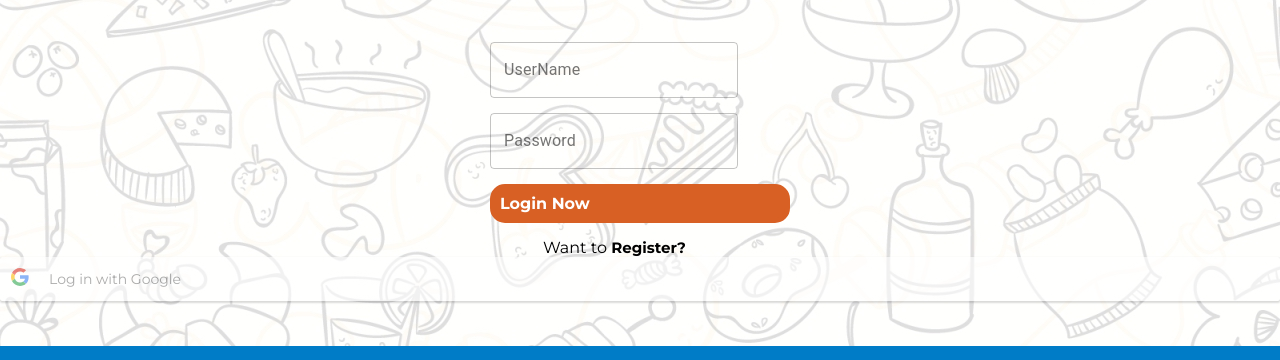
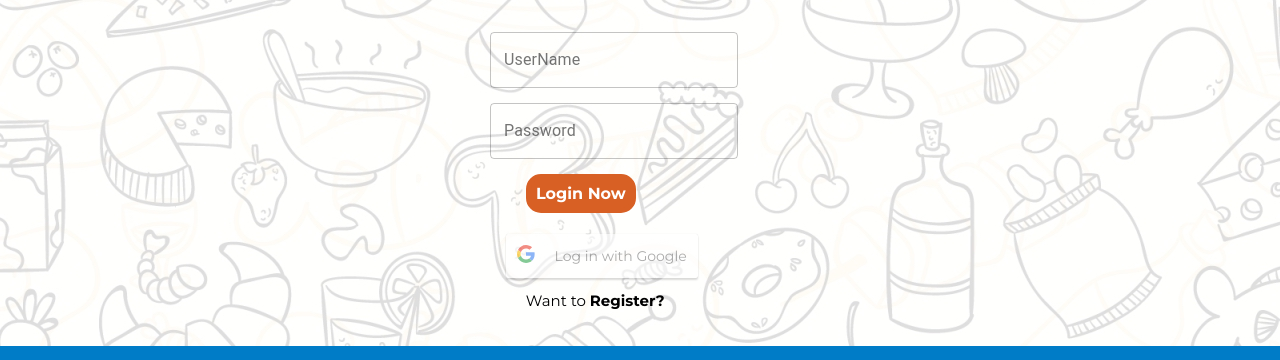
Before and after one commit to yalisofer94/BiteMe-ClientSide, a React app in the folder biteme-client/: page / in a window 1280 px wide. Shown: the part 362-722 px from the top of the page. Built offline with nearby package versions, Linux system fonts and the light colour scheme; no server answers; what google-maps-react would draw is missing.

Commit message:
better login view

```diff
--- a/biteme-client/src/Components/App.css
+++ b/biteme-client/src/Components/App.css
@@ -41,6 +41,7 @@ a:hover {
   border-color: #d86024;
   color: #ffffff;
   background-color: #d86024;
+  justify-content: center;
 }
 
 .btn:hover {
@@ -96,7 +97,6 @@ a:hover {
 }
 
 button {
-  width: 100%;
   font-size: 16px;
   color: #ffffff;
   background-color: #252d4a;
@@ -116,7 +116,6 @@ button:hover {
 button:focus {
   outline: none;
 }
-
 
 .score-section {
   display: flex;
--- a/biteme-client/src/Components/LogIn.js
+++ b/biteme-client/src/Components/LogIn.js
@@ -60,12 +60,10 @@ function Login() {
                                 <div style={{marginBottom:'5%'}}>
                                     <TextField id="outlined-password-input" label="Password" id="userLoginPassword" type="password" autoComplete="current-password" variant="outlined" onChange={(e) => setLoginPassword(e.target.value)}/>
                                 </div>
-                                <button type="submit" className="btn" style={{marginBottom:'5%'}} onClick={login}><b>Login Now</b></button>
+                                <button type="submit" className="btn" style={{alignContent: 'center', marginBottom:'5%', marginLeft:'12%'}} onClick={login}><b>Login Now</b></button>
                             </form>
                             </div>
-                            <div style={{width:'100%',display: 'block', textAlign: 'center'}}>
-                                <p>Want to <a style={{color:'black', fontSize:'15px', paddingLeft:'-1%',paddingRight:'4%' ,fontWeight:'bold'}}href='/register'>Register?</a></p>
-                            </div>
+                            <div style={{marginTop:'0.5%', marginRight:'6%'}}>
                             <GoogleLogin
                             clientId='102550194646-3l50npk3904rspfubhe612nttft9nt36.apps.googleusercontent.com'
                             buttonText="Log in with Google"
@@ -73,6 +71,8 @@ function Login() {
                             onFailure={handleLogin}
                             cookiePolicy={'single_host_origin'}
                             />
+                            </div>
+                            <a style={{marginTop:'1%', color:'black', fontSize:'15px', marginRight:'7%'}}href='/register'>Want to <strong>Register?</strong></a>
                         </Grid>
                     </div>
                 <Footer />
```
Also changed, not shown: 1 other file.
